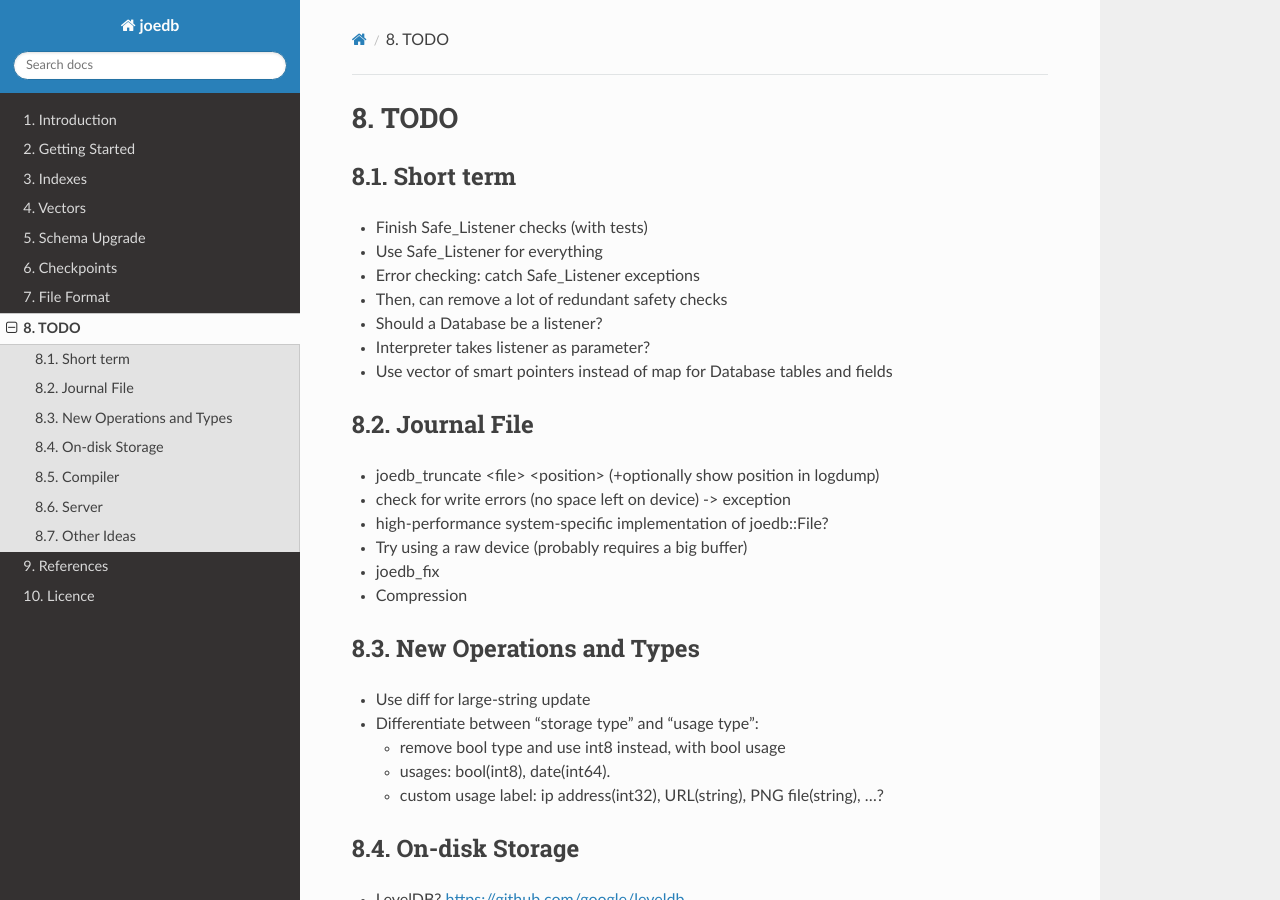
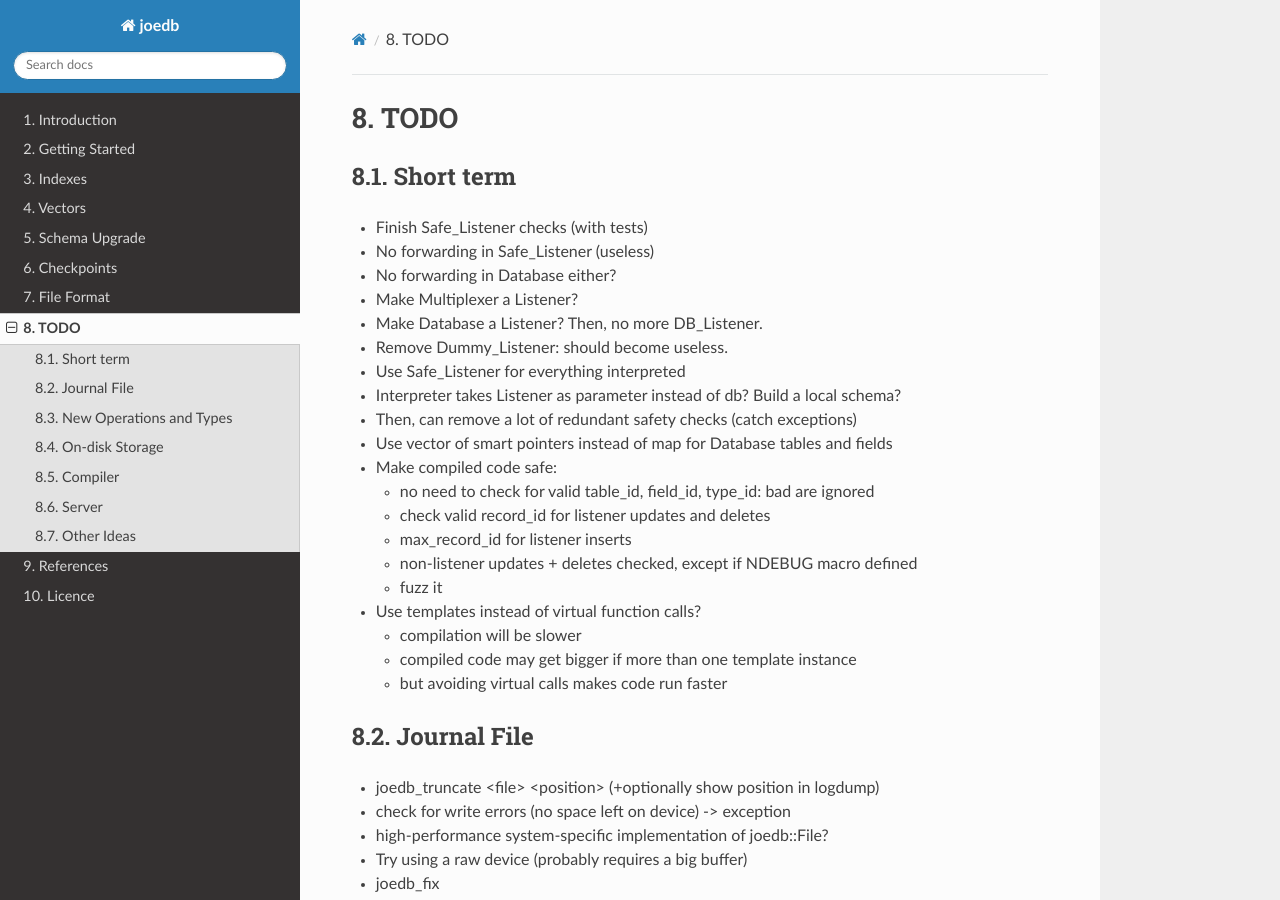
Before and after one commit to Remi-Coulom/joedb, a Sphinx documentation site: the page built from doc/source/todo.rst, in a window 1280 px wide and 900 px high. Built offline with Sphinx 7.4.7 and the Read the Docs theme 2.0.0, drawn with Linux system fonts in a browser that asks for light colours; formulas are drawn with MathJax 3.

Commit message:
More code-design thoughts in todo.rst

```diff
--- a/doc/source/todo.rst
+++ b/doc/source/todo.rst
@@ -4,12 +4,30 @@
 Short term
 ----------
 - Finish Safe_Listener checks (with tests)
-- Use Safe_Listener for everything
-- Error checking: catch Safe_Listener exceptions
-- Then, can remove a lot of redundant safety checks
-- Should a Database be a listener?
-- Interpreter takes listener as parameter?
+- No forwarding in Safe_Listener (useless)
+- No forwarding in Database either?
+- Make Multiplexer a Listener?
+- Make Database a Listener? Then, no more DB_Listener.
+- Remove Dummy_Listener: should become useless.
+- Use Safe_Listener for everything interpreted
+- Interpreter takes Listener as parameter instead of db? Build a local schema?
+- Then, can remove a lot of redundant safety checks (catch exceptions)
+
 - Use vector of smart pointers instead of map for Database tables and fields
+
+- Make compiled code safe:
+
+  - no need to check for valid table_id, field_id, type_id: bad are ignored
+  - check valid record_id for listener updates and deletes
+  - max_record_id for listener inserts
+  - non-listener updates + deletes checked, except if NDEBUG macro defined
+  - fuzz it
+
+- Use templates instead of virtual function calls?
+
+  - compilation will be slower
+  - compiled code may get bigger if more than one template instance
+  - but avoiding virtual calls makes code run faster
 
 Journal File
 ------------
```
